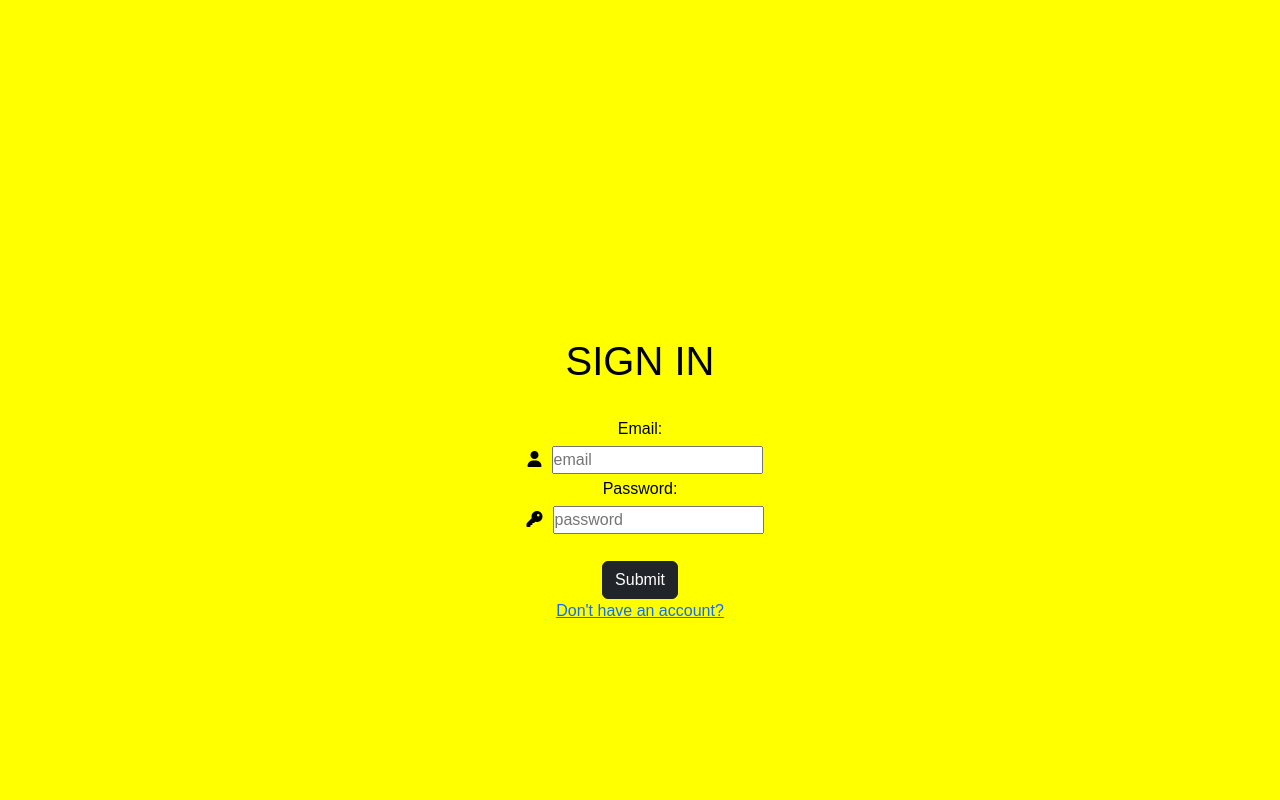
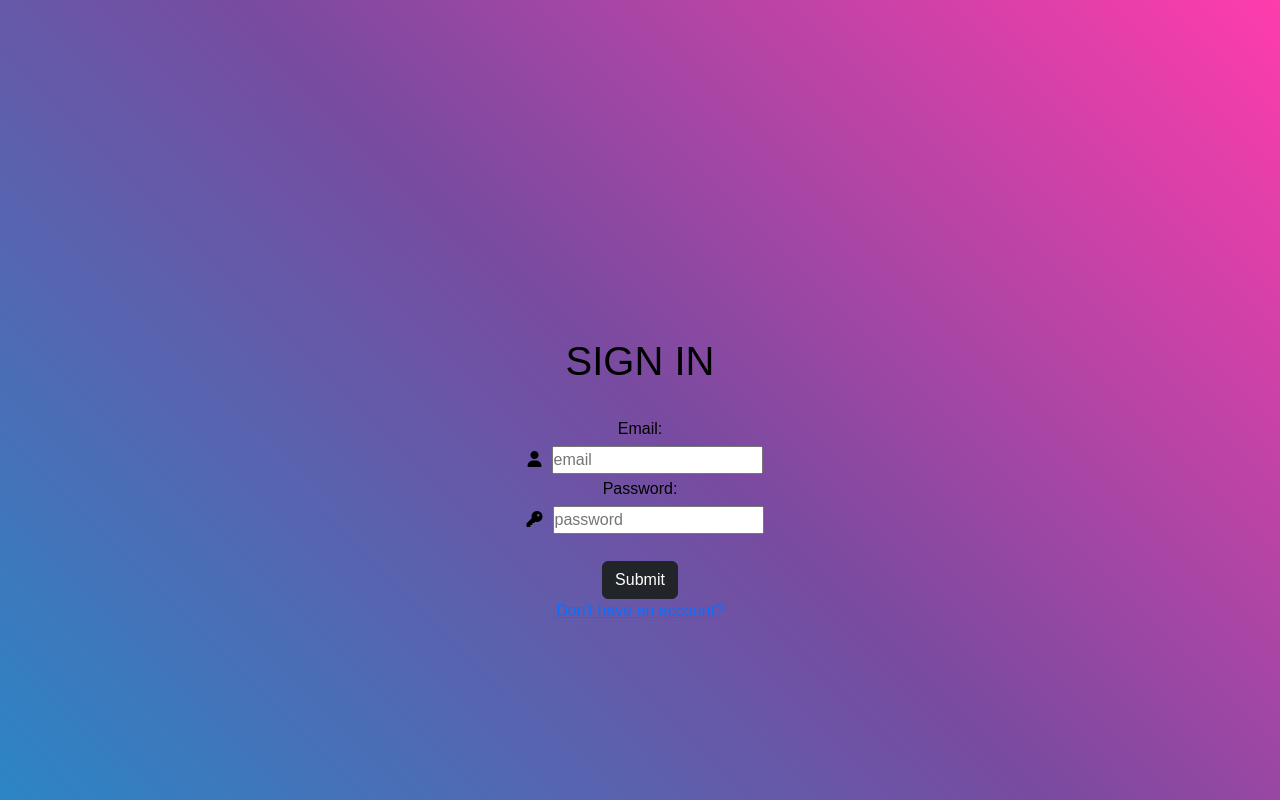
Before and after one commit to abineshk101/mini-project, a React (Create React App) app: page / in a window 1280 px wide. Built offline with nearby package versions, Linux system fonts and the light colour scheme.

Commit message:
miniproject

```diff
--- a/src/App.js
+++ b/src/App.js
@@ -36,7 +36,7 @@ const router = createBrowserRouter([
     element:<ContactUs/>
   },
   {
-    path:"/homepage/:payment",
+    path:"/homepage",
     element:<ShareGroupDetailes />
   },
   {
--- a/src/Detailes/admin/style1.css
+++ b/src/Detailes/admin/style1.css
@@ -4,7 +4,11 @@
 
 body {
     /* background-image: radial-gradient( circle farthest-corner at 10% 20%,  rgba(249,232,51,1) 0%, rgba(250,196,59,1) 100.2% ); */
-    background:yellow ;
+    /* background:yellow ; */
+    background-color: #FF3CAC;
+    background-image: linear-gradient(225deg, #FF3CAC 0%, #784BA0 50%, #2B86C5 100%);
+
+
     /* background-image: url('https://images.unsplash.com/flagged/photo-1593005510329-8a4035a7238f?q=80&w=1000&auto=format&fit=crop&ixlib=rb-4.0.3&ixid=M3wxMjA3fDB8MHxzZWFyY2h8Mnx8eWVsbG93JTIwY29sb3J8ZW58MHx8MHx8fDA%3D width=100%'); */
     height: 100vh;
     margin: 0;
--- a/src/group_create/homepage/homepage_gro.js
+++ b/src/group_create/homepage/homepage_gro.js
@@ -16,6 +16,7 @@ function ShareGroupDetailes()
     let refresh=useSelector((state)=>state.userdetail.refresh)
     let token=localStorage.getItem('token')
     let{statustoken}=useParams()
+    console.log(statustoken)
     dispatch(statusToken(statustoken))
     useEffect(()=>
         {
--- a/src/login_and_register/login/login.css
+++ b/src/login_and_register/login/login.css
@@ -1,29 +1,35 @@
- .containers{
+ .containers {
      /* background-image: url('https://img.freepik.com/free-photo/dollar-banknotes-frame_1150-6686.jpg'); */
-    background-color: yellow;
+     /* background-color: yellow; */
+     background-color: #00DBDE;
+     background-image: linear-gradient(90deg, #00DBDE 0%, #FC00FF 100%);
+
      /* height: 200vh; */
      background-repeat: no-rept;
      background-size: cover;
      position: relative;
 
  }
-.login{
+
+ .login {
      text-align: center;
      background-image: url('');
-    width:500px;
+     width: 500px;
      position: absolute;
      left: 50%;
      top: 60%;
-    transform: translate(-50%,-50%);
+     transform: translate(-50%, -50%);
  }
-.login i{
+
+ .login i {
      margin: 10px;
      color: #000;
  }
-.login h1{
+
+ .login h1 {
      color: black;
  }
-.login label
-{
+
+ .login label {
      color: black;
  }
```
Lines whose indentation alone changed are shown as unchanged.
